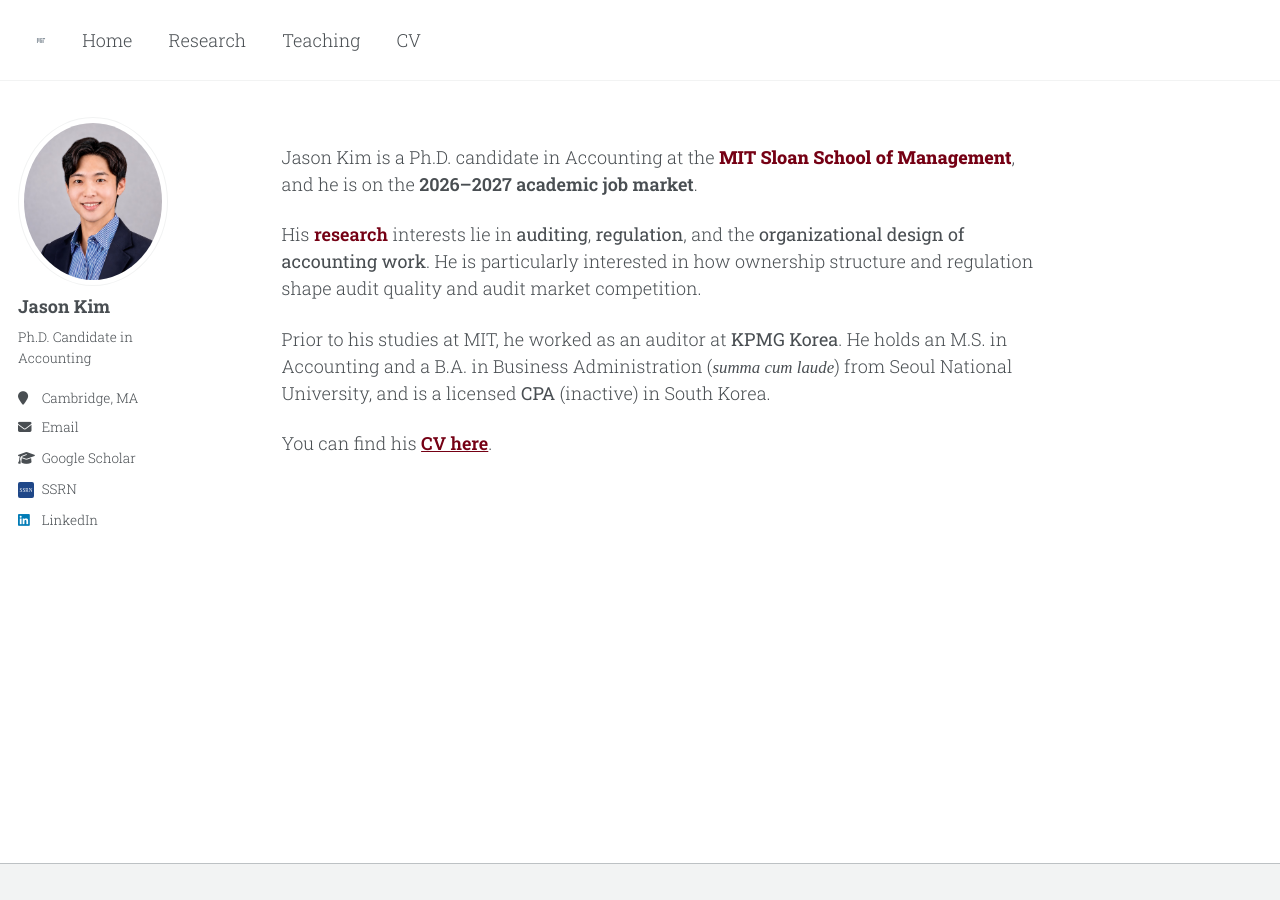
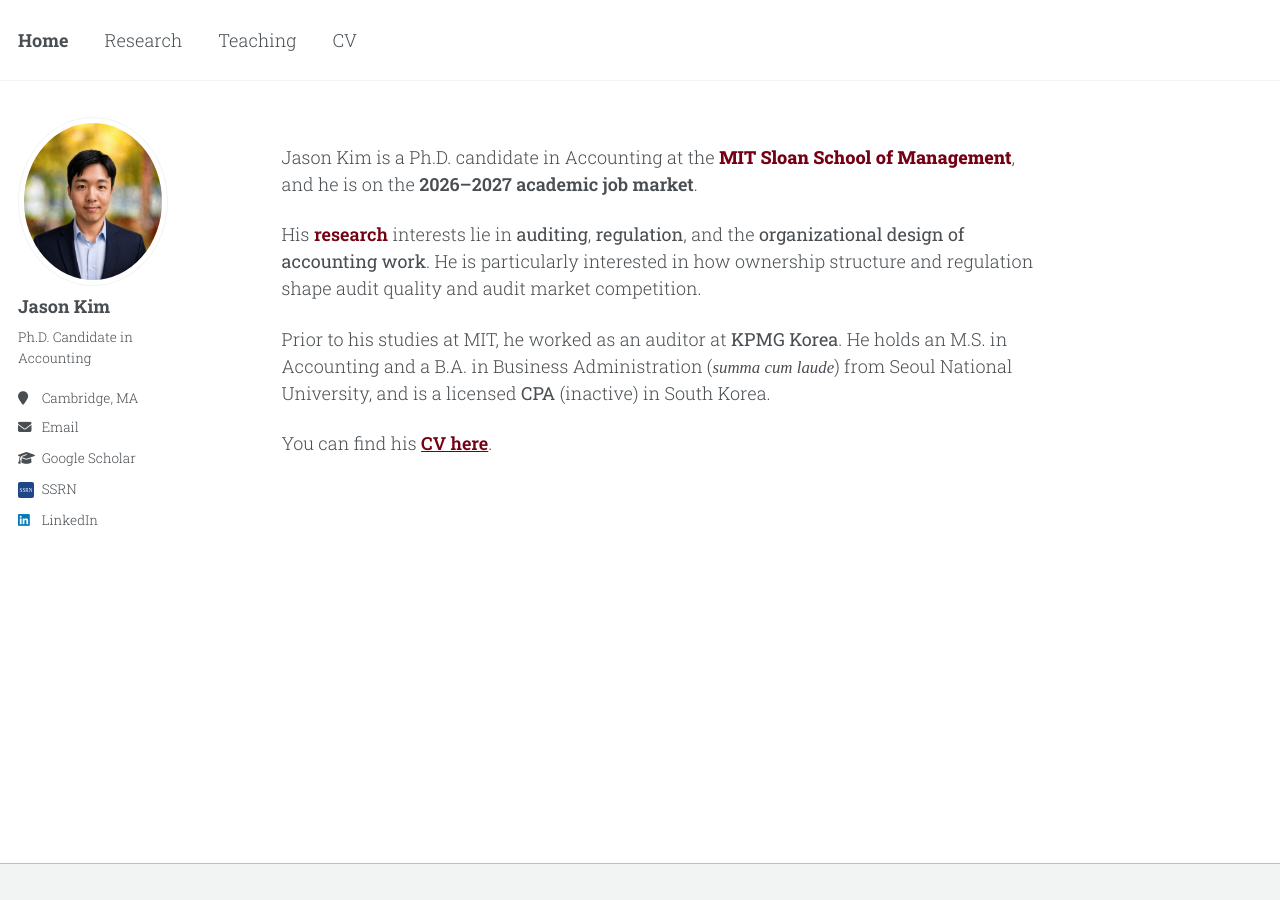
Before and after one commit to jgkim262/jgkim262.github.io, a Jekyll site: the page built from _pages/about.md, in a window 1280 px wide. Built offline with Jekyll 4.4.1, drawn with Linux system fonts in a browser that asks for light colours; a style sheet for code colours, icons or effects is not loaded.

Commit message:
Remove MIT logo from nav; use new headshot
Co-Authored-By: Claude Opus 5 (1M context) <noreply@anthropic.com>

```diff
--- a/_config.yml
+++ b/_config.yml
@@ -22,7 +22,7 @@ repository               : "jgkim262/jgkim262.github.io"
 #               Additional customization can be done by editing /_includes/author-profile.html
 author:
   # Biographic information
-  avatar           : "profile-2026.jpg"
+  avatar           : "profile-2026b.jpg"
   name             : "Jason Kim"
   pronouns         : # example: "she/her"
   bio              : "Ph.D. Candidate in<br>Accounting"
--- a/_includes/masthead.html
+++ b/_includes/masthead.html
@@ -5,9 +5,6 @@
       <nav id="site-nav" class="greedy-nav">
         <button><span class="navicon"></span></button>
         <ul class="visible-links">
-          <li class="masthead__menu-item masthead__logo persist">
-            <img src="{{ base_path }}/images/mit-logo.svg" alt="MIT" />
-          </li>
           {% for link in site.data.navigation.main %}
             {% if link.url contains 'http' %}
               {% assign domain = '' %}
--- a/_sass/include/_utilities.scss
+++ b/_sass/include/_utilities.scss
@@ -330,16 +330,6 @@ body:hover .visually-hidden button {
   font-weight: 400;
 }
 
-/* MIT logo sitting to the left of the nav links. Height is matched to the
-   nav text and the horizontal margin mirrors .greedy-nav a's 1rem so it sits
-   on the same rhythm as the links beside it. */
-.masthead__logo img {
-  display: block;
-  height: 1.35em;
-  width: auto;
-  margin: 0 1rem;
-  padding: 0.5rem 0;
-}
 
 /* Research topics called out in running text. Apply with:
    <span class="topic">auditing</span> */
```
Also changed, not shown: images/mit-logo.svg (deleted), images/profile-2026.jpg (deleted), images/profile-2026b.jpg (added).
